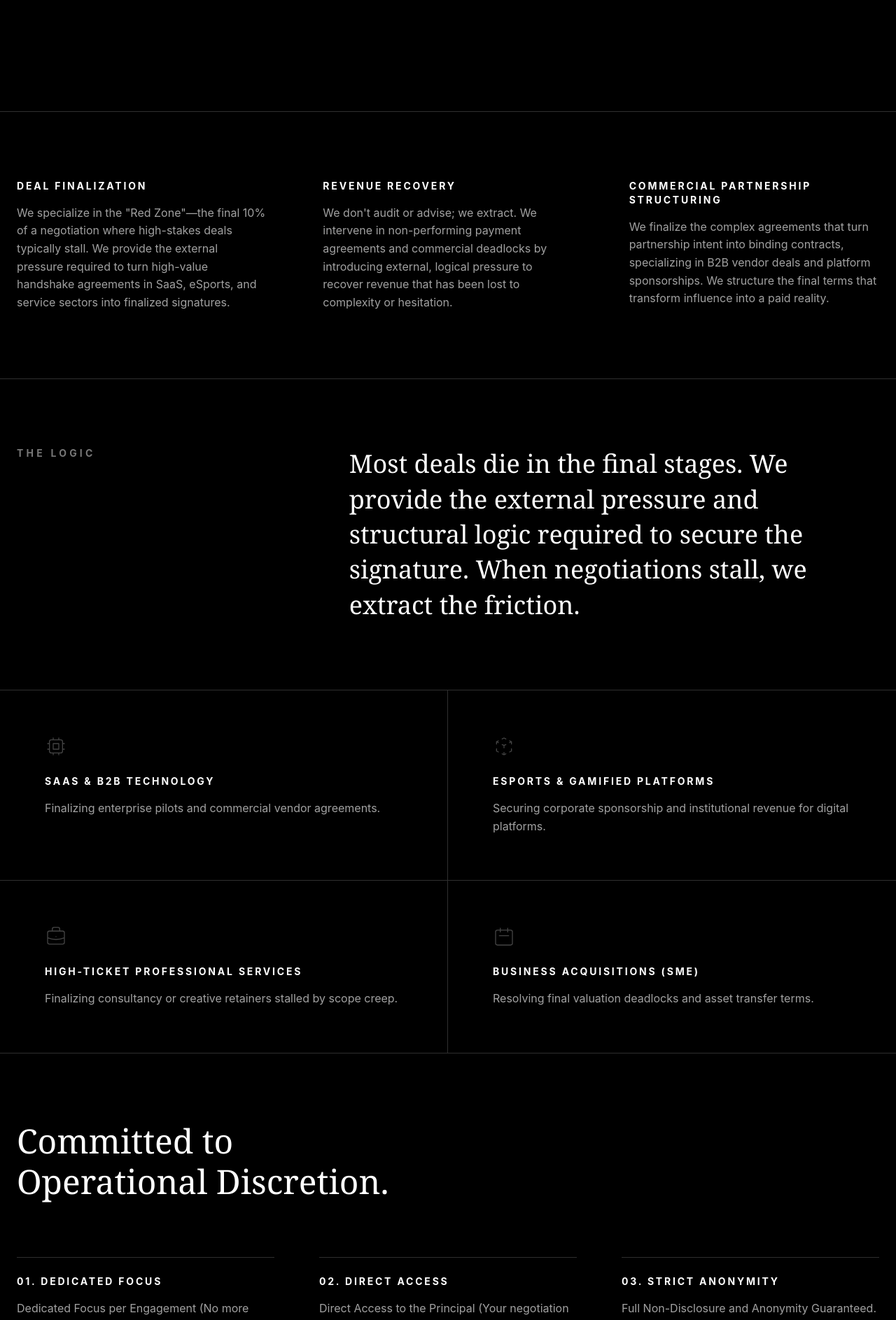
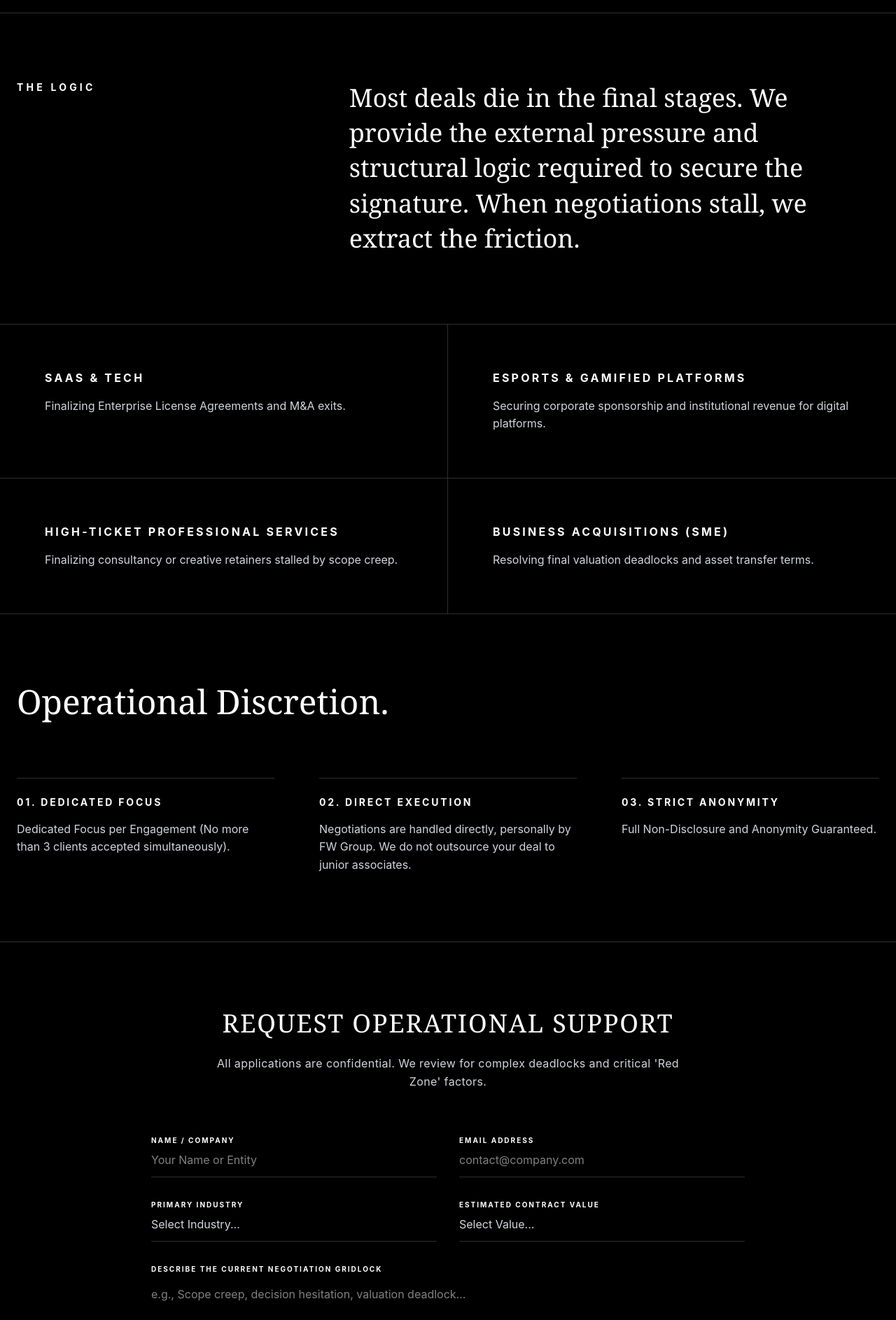
Before and after one commit to ferasfw/fw-group-landing, a Next.js app: page / in a window 1280 px wide. Shown: the part 909-2796 px from the top of the page at 70% size. Built offline with nearby package versions, Linux system fonts and the light colour scheme.

Commit message:
execute brutalist overhaul: CSS logo, slate body text, and functional intake gate

```diff
--- a/app/page.tsx
+++ b/app/page.tsx
@@ -1,73 +1,35 @@
-import Image from "next/image";
-
 export default function Home() {
   return (
-    <div className="min-h-screen bg-[#000000] text-white font-sans antialiased selection:bg-white selection:text-black [text-rendering:optimizeLegibility]">
+    <div className="min-h-screen bg-[#000000] text-[#D1D5DB] font-sans antialiased selection:bg-[#FFFFFF] selection:text-[#000000] [text-rendering:optimizeLegibility]">
 
-      {/* Navigation / Header */}
+      {/* Navigation / Header - Pure CSS Logo */}
       <nav className="w-full border-b border-[#2F2F2F] px-6 py-8 flex justify-center md:justify-start">
-        <div className="opacity-90">
-          <Image
-            src="/logo.svg"
-            alt="FW Group Logo"
-            width={120}
-            height={48}
-            priority
-            className="h-[48px] w-auto object-contain"
-            style={{ filter: 'invert(1) brightness(2)' }}
-          />
+        <div className="flex items-baseline select-none">
+          <span className="text-4xl md:text-5xl font-serif font-black tracking-tighter text-[#FFFFFF] leading-none">
+            FW
+          </span>
+          <span className="text-[0.5em] font-sans font-bold tracking-[0.3em] ml-2 text-[#FFFFFF] uppercase align-baseline">
+            Group
+          </span>
         </div>
       </nav>
 
       {/* Hero Section */}
       <header className="px-6 py-24 md:py-40 w-full max-w-7xl mx-auto flex flex-col items-start border-b border-[#2F2F2F]">
         <h1 className="text-3xl md:text-6xl lg:text-7xl font-serif font-normal text-[#FFFFFF] leading-[1.1] tracking-tight max-w-5xl mb-12 uppercase">
-          Strategic Deal Finalization For High-Ticket Services & Platforms.
+          <span className="block">Strategic Deal Finalization</span>
+          <span className="block">For High-Ticket Services.</span>
         </h1>
-        <p className="text-base md:text-xl font-sans font-normal text-[#E0E0E0] tracking-wide max-w-3xl leading-[1.8] mb-16">
+        <p className="text-base md:text-xl font-sans font-normal text-[#D1D5DB] tracking-wide max-w-3xl leading-[1.8] mb-16">
           We don't manage pipelines; we finalize transactions. We intervene at the final, psychological bottleneck of a negotiation, specializing in high-value transactions stalled by scope creep, decision hesitation, or structural commercial deadlock.
         </p>
-        <a
-          href="mailto:feras@thefwgroup.co"
-          className="inline-block border border-[#2F2F2F] bg-transparent text-white px-10 py-5 text-sm font-bold tracking-[0.2em] uppercase hover:bg-white hover:text-black transition-all duration-500"
-        >
-          Request Representation
-        </a>
       </header>
-
-      {/* Main Service Grid (The 3 Pillars) */}
-      <section className="px-6 py-24 w-full max-w-7xl mx-auto border-b border-[#2F2F2F]">
-        <div className="grid grid-cols-1 md:grid-cols-3 gap-16 md:gap-20">
-
-          <div className="flex flex-col">
-            <h2 className="text-sm font-bold tracking-[0.2em] uppercase text-[#FFFFFF] mb-4">Deal Finalization</h2>
-            <p className="text-[#A1A1A1] leading-[1.6] text-sm md:text-base">
-              We specialize in the "Red Zone"—the final 10% of a negotiation where high-stakes deals typically stall. We provide the external pressure required to turn high-value handshake agreements in SaaS, eSports, and service sectors into finalized signatures.
-            </p>
-          </div>
-
-          <div className="flex flex-col">
-            <h2 className="text-sm font-bold tracking-[0.2em] uppercase text-[#FFFFFF] mb-4">Revenue Recovery</h2>
-            <p className="text-[#A1A1A1] leading-[1.6] text-sm md:text-base">
-              We don't audit or advise; we extract. We intervene in non-performing payment agreements and commercial deadlocks by introducing external, logical pressure to recover revenue that has been lost to complexity or hesitation.
-            </p>
-          </div>
-
-          <div className="flex flex-col">
-            <h2 className="text-sm font-bold tracking-[0.2em] uppercase text-[#FFFFFF] mb-4">Commercial Partnership Structuring</h2>
-            <p className="text-[#A1A1A1] leading-[1.6] text-sm md:text-base">
-              We finalize the complex agreements that turn partnership intent into binding contracts, specializing in B2B vendor deals and platform sponsorships. We structure the final terms that transform influence into a paid reality.
-            </p>
-          </div>
-
-        </div>
-      </section>
 
       {/* The Logic (The Red Zone) */}
       <section className="px-6 py-24 w-full max-w-7xl mx-auto border-b border-[#2F2F2F]">
         <div className="flex flex-col md:flex-row gap-12 md:gap-24">
           <div className="w-full md:w-1/3">
-            <h2 className="text-xs md:text-sm font-sans font-bold tracking-[0.3em] uppercase text-[#777777]">
+            <h2 className="text-xs md:text-sm font-sans font-bold tracking-[0.3em] uppercase text-[#FFFFFF]">
               The Logic
             </h2>
           </div>
@@ -79,92 +41,182 @@ export default function Home() {
         </div>
       </section>
 
-      {/* Sector-Agnostic Expertise Grid */}
+      {/* Sector-Agnostic Expertise Grid (No Icons, Pure Brutalism) */}
       <section className="w-full max-w-7xl mx-auto border-b border-[#2F2F2F]">
         <div className="grid grid-cols-1 md:grid-cols-2">
 
           <div className="p-8 md:p-16 border-b md:border-b-0 md:border-r border-[#2F2F2F] flex flex-col justify-start">
-            <span className="text-[#444444] mb-6">
-              <svg className="w-8 h-8" fill="none" stroke="currentColor" viewBox="0 0 24 24" xmlns="http://www.w3.org/2000/svg"><path strokeLinecap="round" strokeLinejoin="round" strokeWidth="1" d="M9 3v2m6-2v2M9 19v2m6-2v2M5 9H3m2 6H3m18-6h-2m2 6h-2M7 19h10a2 2 0 002-2V7a2 2 0 00-2-2H7a2 2 0 00-2 2v10a2 2 0 002 2zM9 9h6v6H9V9z"></path></svg>
-            </span>
-            <h4 className="text-sm font-bold tracking-[0.2em] uppercase text-[#FFFFFF] mb-4">SaaS & B2B Technology</h4>
-            <p className="text-[#A1A1A1] leading-[1.6] text-sm md:text-base">Finalizing enterprise pilots and commercial vendor agreements.</p>
+            <h4 className="text-sm md:text-base font-bold tracking-[0.2em] uppercase text-[#FFFFFF] mb-4">
+              SaaS & Tech
+            </h4>
+            <p className="text-[#D1D5DB] leading-[1.6] text-sm md:text-base">
+              Finalizing Enterprise License Agreements and M&A exits.
+            </p>
           </div>
 
           <div className="p-8 md:p-16 border-b md:border-b-0 border-[#2F2F2F] flex flex-col justify-start">
-            <span className="text-[#444444] mb-6">
-              <svg className="w-8 h-8" fill="none" stroke="currentColor" viewBox="0 0 24 24" xmlns="http://www.w3.org/2000/svg"><path strokeLinecap="round" strokeLinejoin="round" strokeWidth="1" d="M14 10l-2 1m0 0l-2-1m2 1v2.5M20 7l-2 1m2-1l-2-1m2 1v2.5M14 4l-2-1-2 1M4 7l2-1M4 7l2 1M4 7v2.5M12 21l-2-1m2 1l2-1m-2 1v-2.5M6 18l-2-1v-2.5M18 18l2-1v-2.5"></path></svg>
-            </span>
-            <h4 className="text-sm font-bold tracking-[0.2em] uppercase text-[#FFFFFF] mb-4">eSports & Gamified Platforms</h4>
-            <p className="text-[#A1A1A1] leading-[1.6] text-sm md:text-base">Securing corporate sponsorship and institutional revenue for digital platforms.</p>
+            <h4 className="text-sm md:text-base font-bold tracking-[0.2em] uppercase text-[#FFFFFF] mb-4">
+              Esports & Gamified Platforms
+            </h4>
+            <p className="text-[#D1D5DB] leading-[1.6] text-sm md:text-base">
+              Securing corporate sponsorship and institutional revenue for digital platforms.
+            </p>
           </div>
 
           <div className="p-8 md:p-16 border-b md:border-b-0 md:border-r md:border-t border-[#2F2F2F] flex flex-col justify-start">
-            <span className="text-[#444444] mb-6">
-              <svg className="w-8 h-8" fill="none" stroke="currentColor" viewBox="0 0 24 24" xmlns="http://www.w3.org/2000/svg"><path strokeLinecap="round" strokeLinejoin="round" strokeWidth="1" d="M21 13.255A23.931 23.931 0 0112 15c-3.183 0-6.22-.62-9-1.745M16 6V4a2 2 0 00-2-2h-4a2 2 0 00-2 2v2m4 6h.01M5 20h14a2 2 0 002-2V8a2 2 0 00-2-2H5a2 2 0 00-2 2v10a2 2 0 002 2z"></path></svg>
-            </span>
-            <h4 className="text-sm font-bold tracking-[0.2em] uppercase text-[#FFFFFF] mb-4">High-Ticket Professional Services</h4>
-            <p className="text-[#A1A1A1] leading-[1.6] text-sm md:text-base">Finalizing consultancy or creative retainers stalled by scope creep.</p>
+            <h4 className="text-sm md:text-base font-bold tracking-[0.2em] uppercase text-[#FFFFFF] mb-4">
+              High-Ticket Professional Services
+            </h4>
+            <p className="text-[#D1D5DB] leading-[1.6] text-sm md:text-base">
+              Finalizing consultancy or creative retainers stalled by scope creep.
+            </p>
           </div>
 
           <div className="p-8 md:p-16 border-b md:border-b-0 md:border-t border-[#2F2F2F] flex flex-col justify-start">
-            <span className="text-[#444444] mb-6">
-              <svg className="w-8 h-8" fill="none" stroke="currentColor" viewBox="0 0 24 24" xmlns="http://www.w3.org/2000/svg"><path strokeLinecap="round" strokeLinejoin="round" strokeWidth="1" d="M8 7V3m8 4V3m-9 8h10M5 21h14a2 2 0 002-2V7a2 2 0 00-2-2H5a2 2 0 00-2 2v12a2 2 0 002 2z"></path></svg>
-            </span>
-            <h4 className="text-sm font-bold tracking-[0.2em] uppercase text-[#FFFFFF] mb-4">Business Acquisitions (SME)</h4>
-            <p className="text-[#A1A1A1] leading-[1.6] text-sm md:text-base">Resolving final valuation deadlocks and asset transfer terms.</p>
+            <h4 className="text-sm md:text-base font-bold tracking-[0.2em] uppercase text-[#FFFFFF] mb-4">
+              Business Acquisitions (SME)
+            </h4>
+            <p className="text-[#D1D5DB] leading-[1.6] text-sm md:text-base">
+              Resolving final valuation deadlocks and asset transfer terms.
+            </p>
           </div>
 
         </div>
       </section>
 
-      {/* Process Commitment (Replaces Stats) */}
+      {/* Operational Discretion (The Proof/Commitment) */}
       <section className="px-6 py-24 w-full max-w-7xl mx-auto border-b border-[#2F2F2F]">
         <div className="mb-16 md:mb-20 flex flex-col items-start">
           <h2 className="text-3xl md:text-5xl font-serif font-normal text-[#FFFFFF] leading-[1.2]">
-            Committed to <br className="hidden md:block" /> Operational Discretion.
+            Operational Discretion.
           </h2>
         </div>
 
         <div className="flex flex-col md:flex-row items-start justify-between gap-12 md:gap-16">
           <div className="flex flex-col border-t border-[#2F2F2F] pt-6 w-full">
-            <span className="text-sm tracking-[0.2em] uppercase text-[#FFFFFF] font-bold mb-4">01. Dedicated Focus</span>
-            <span className="text-[#A1A1A1] leading-[1.6] text-sm md:text-base">
+            <span className="text-sm tracking-[0.2em] uppercase text-[#FFFFFF] font-bold mb-4">
+              01. Dedicated Focus
+            </span>
+            <span className="text-[#D1D5DB] leading-[1.6] text-sm md:text-base">
               Dedicated Focus per Engagement (No more than 3 clients accepted simultaneously).
             </span>
           </div>
 
           <div className="flex flex-col border-t border-[#2F2F2F] pt-6 w-full">
-            <span className="text-sm tracking-[0.2em] uppercase text-[#FFFFFF] font-bold mb-4">02. Direct Access</span>
-            <span className="text-[#A1A1A1] leading-[1.6] text-sm md:text-base">
-              Direct Access to the Principal (Your negotiation is not outsourced).
+            <span className="text-sm tracking-[0.2em] uppercase text-[#FFFFFF] font-bold mb-4">
+              02. Direct Execution
+            </span>
+            <span className="text-[#D1D5DB] leading-[1.6] text-sm md:text-base">
+              Negotiations are handled directly, personally by FW Group. We do not outsource your deal to junior associates.
             </span>
           </div>
 
           <div className="flex flex-col border-t border-[#2F2F2F] pt-6 w-full">
-            <span className="text-sm tracking-[0.2em] uppercase text-[#FFFFFF] font-bold mb-4">03. Strict Anonymity</span>
-            <span className="text-[#A1A1A1] leading-[1.6] text-sm md:text-base">
+            <span className="text-sm tracking-[0.2em] uppercase text-[#FFFFFF] font-bold mb-4">
+              03. Strict Anonymity
+            </span>
+            <span className="text-[#D1D5DB] leading-[1.6] text-sm md:text-base">
               Full Non-Disclosure and Anonymity Guaranteed.
             </span>
           </div>
         </div>
       </section>
 
-      {/* The Intake Gate (The Close) */}
-      <footer className="px-6 py-32 w-full max-w-4xl mx-auto flex flex-col items-center text-center">
-        <div className="w-[40px] h-[1px] bg-[#2F2F2F] mb-12"></div>
+      {/* The Intake Gate (Functional Form) */}
+      <section className="px-6 py-24 w-full max-w-4xl mx-auto flex flex-col items-center text-center">
+        <h2 className="text-2xl md:text-4xl font-serif font-normal text-[#FFFFFF] tracking-[0.05em] mb-6 uppercase">
+          Request Operational Support
+        </h2>
+        <p className="text-sm md:text-base text-[#D1D5DB] font-sans tracking-wide leading-relaxed max-w-2xl mb-16">
+          All applications are confidential. We review for complex deadlocks and critical 'Red Zone' factors.
+        </p>
 
-        <h2 className="text-lg md:text-2xl font-serif font-normal text-[#FFFFFF] tracking-[0.1em] italic mb-12">
-          By Appointment Only
-        </h2>
+        <form className="w-full flex flex-col gap-8 text-left" action="mailto:feras@thefwgroup.co" method="POST" encType="text/plain">
 
-        <a
-          href="mailto:feras@thefwgroup.co"
-          className="inline-block border border-[#2F2F2F] bg-[#FFFFFF] text-[#000000] px-12 py-5 text-sm font-bold tracking-[0.2em] uppercase hover:bg-[#000000] hover:text-[#FFFFFF] transition-all duration-500"
-        >
-          Application for Representation
-        </a>
-      </footer>
+          <div className="flex flex-col md:flex-row gap-8 w-full">
+            <div className="flex flex-col w-full md:w-1/2">
+              <label className="text-[10px] tracking-[0.2em] uppercase text-[#FFFFFF] mb-2 font-bold">Name / Company</label>
+              <input
+                type="text"
+                required
+                className="w-full bg-transparent border-b border-[#2F2F2F] pb-3 text-[#FFFFFF] text-base focus:outline-none focus:border-[#FFFFFF] transition-colors rounded-none"
+                placeholder="Your Name or Entity"
+              />
+            </div>
+
+            <div className="flex flex-col w-full md:w-1/2">
+              <label className="text-[10px] tracking-[0.2em] uppercase text-[#FFFFFF] mb-2 font-bold">Email Address</label>
+              <input
+                type="email"
+                required
+                className="w-full bg-transparent border-b border-[#2F2F2F] pb-3 text-[#FFFFFF] text-base focus:outline-none focus:border-[#FFFFFF] transition-colors rounded-none"
+                placeholder="contact@company.com"
+              />
+            </div>
+          </div>
+
+          <div className="flex flex-col md:flex-row gap-8 w-full">
+            <div className="flex flex-col w-full md:w-1/2">
+              <label className="text-[10px] tracking-[0.2em] uppercase text-[#FFFFFF] mb-2 font-bold">Primary Industry</label>
+              <select className="w-full bg-transparent border-b border-[#2F2F2F] pb-3 text-[#D1D5DB] text-base focus:outline-none focus:border-[#FFFFFF] transition-colors appearance-none rounded-none cursor-pointer">
+                <option value="" className="bg-[#000000] text-[#D1D5DB]">Select Industry...</option>
+                <option value="SaaS / Tech" className="bg-[#000000] text-[#FFFFFF]">SaaS / Tech</option>
+                <option value="Esports / Gaming" className="bg-[#000000] text-[#FFFFFF]">Esports / Gaming</option>
+                <option value="Real Estate" className="bg-[#000000] text-[#FFFFFF]">Real Estate</option>
+                <option value="Professional Services" className="bg-[#000000] text-[#FFFFFF]">Professional Services</option>
+                <option value="Other" className="bg-[#000000] text-[#FFFFFF]">Other</option>
+              </select>
+            </div>
+
+            <div className="flex flex-col w-full md:w-1/2">
+              <label className="text-[10px] tracking-[0.2em] uppercase text-[#FFFFFF] mb-2 font-bold">Estimated Contract Value</label>
+              <select className="w-full bg-transparent border-b border-[#2F2F2F] pb-3 text-[#D1D5DB] text-base focus:outline-none focus:border-[#FFFFFF] transition-colors appearance-none rounded-none cursor-pointer">
+                <option value="" className="bg-[#000000] text-[#D1D5DB]">Select Value...</option>
+                <option value="250k+" className="bg-[#000000] text-[#FFFFFF]">250,000+ JOD</option>
+                <option value="100k-250k" className="bg-[#000000] text-[#FFFFFF]">100,000 - 250,000 JOD</option>
+                <option value="50k-100k" className="bg-[#000000] text-[#FFFFFF]">50,000 - 100,000 JOD</option>
+                <option value="Under 50k" className="bg-[#000000] text-[#FFFFFF]">Under 50,000 JOD</option>
+              </select>
+            </div>
+          </div>
+
+          <div className="flex flex-col w-full mb-8">
+            <label className="text-[10px] tracking-[0.2em] uppercase text-[#FFFFFF] mb-2 font-bold">Describe the Current Negotiation Gridlock</label>
+            <textarea
+              rows={4}
+              required
+              className="w-full bg-transparent border-b border-[#2F2F2F] pb-3 text-[#FFFFFF] text-base focus:outline-none focus:border-[#FFFFFF] transition-colors resize-none rounded-none mt-2"
+              placeholder="e.g., Scope creep, decision hesitation, valuation deadlock..."
+            ></textarea>
+          </div>
+
+          <button
+            type="submit"
+            className="w-full md:w-auto self-center border border-[#FFFFFF] bg-[#FFFFFF] text-[#000000] px-12 py-5 text-sm font-bold tracking-[0.2em] uppercase hover:bg-transparent hover:text-[#FFFFFF] transition-all duration-500 cursor-pointer"
+          >
+            Application For Representation
+          </button>
+        </form>
+      </section>
+
+      {/* Structured Memorandum Footer Section */}
+      <div className="w-full flex flex-col items-center text-center pb-[60px]">
+        {/* Subtle Horizontal Anchor Line */}
+        <div className="w-[60px] h-[1px] bg-[#333333] mx-auto mb-[30px]"></div>
+
+        <footer className="flex flex-col items-center justify-center font-sans">
+          <a
+            href="mailto:feras@thefwgroup.co"
+            className="text-sm md:text-base tracking-[0.2em] lowercase text-[#FFFFFF] no-underline hover:text-[#D1D5DB] transition-colors duration-300"
+          >
+            feras@thefwgroup.co
+          </a>
+
+          <span className="mt-[10px] text-[#D1D5DB] font-serif font-semibold tracking-[0.1em] text-xs md:text-sm text-center">
+            By Appointment Only
+          </span>
+        </footer>
+      </div>
 
     </div>
   );
```
